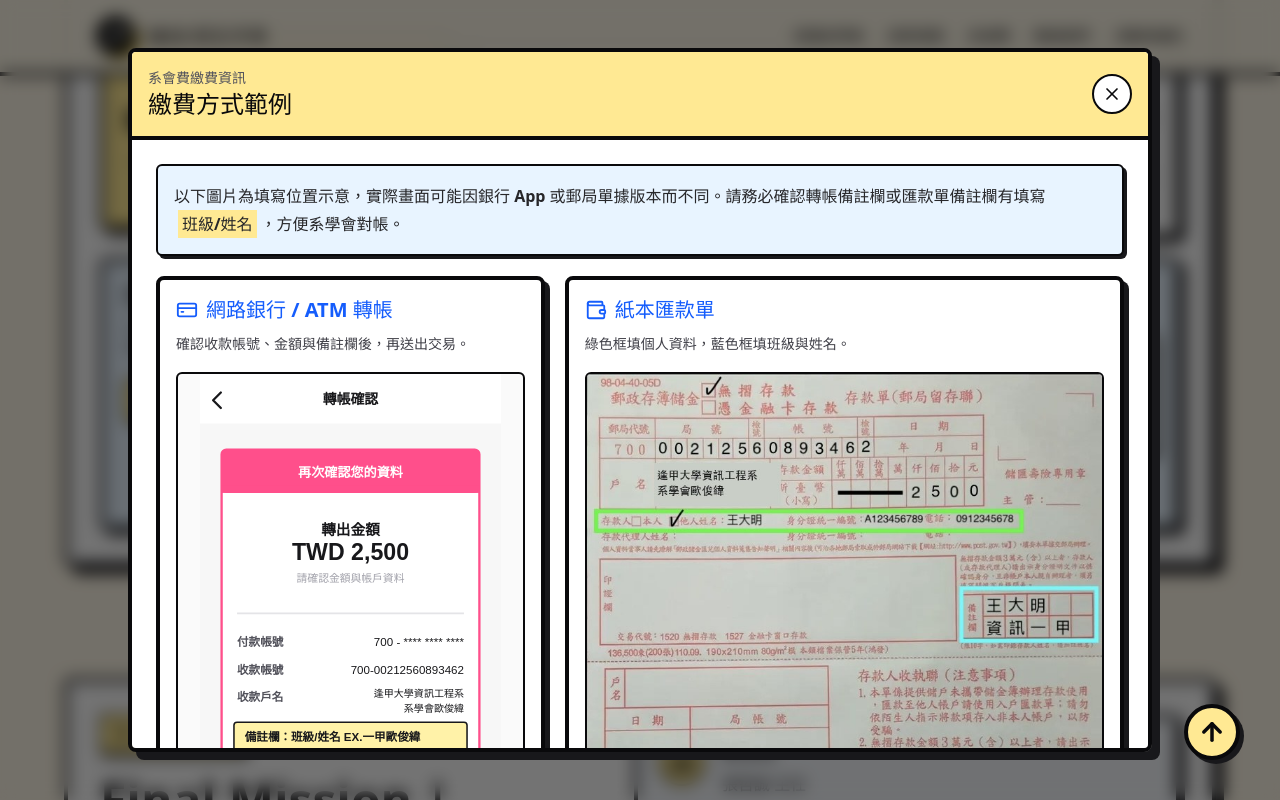
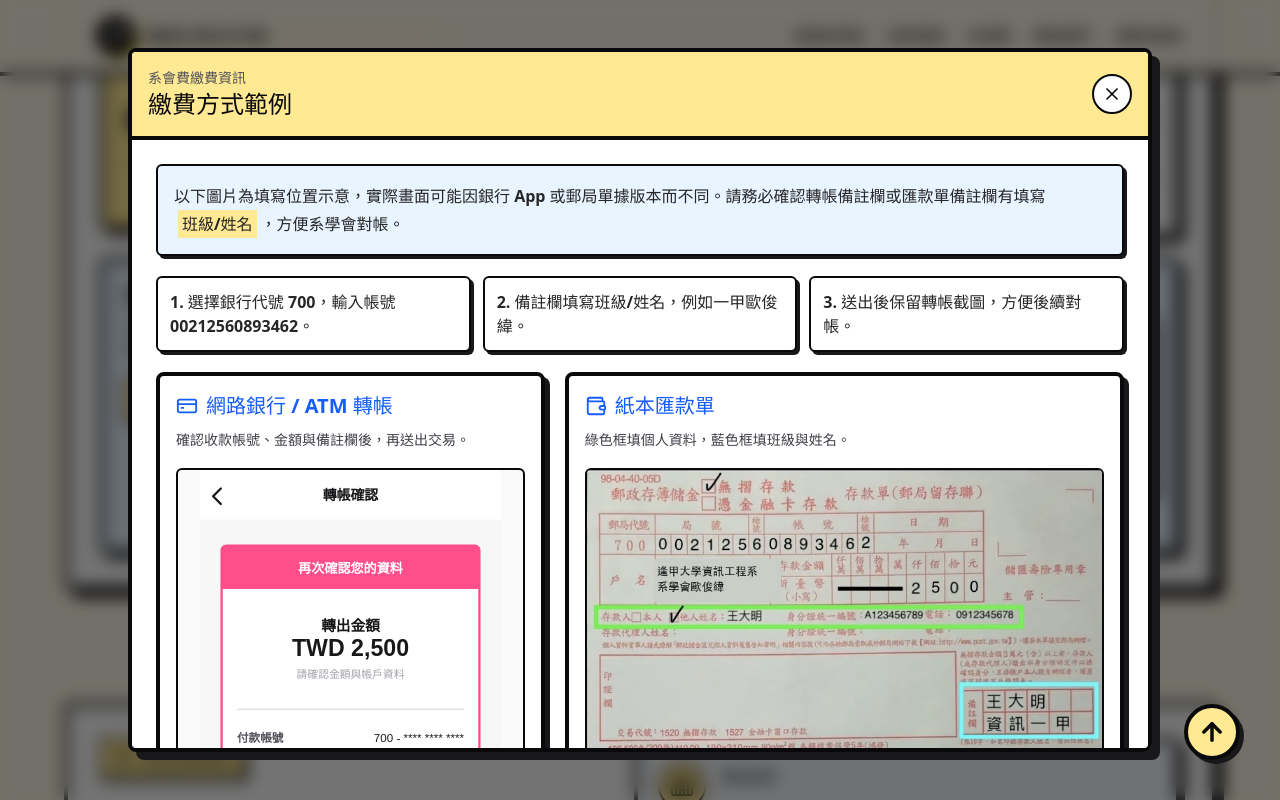
Before and after one commit to AllEnough/iecs_handbook, a React (Vite) app: page / in a window 1280 px wide. Both pictures are taken after a click on the button "查看繳費範例". Shown: the part 2436-3236 px from the top of the page. Built offline with nearby package versions, Linux system fonts and the light colour scheme.

Commit message:
feat: clarify payment instructions

```diff
--- a/src/components/FeeSection.jsx
+++ b/src/components/FeeSection.jsx
@@ -160,7 +160,7 @@ function FeeSection() {
                           <span className="inline-block bg-[#ffe993] px-1 font-bold">班級/姓名</span> EX.一甲歐俊緯
                         </span>
                       </li>
-                      <li>完成後記得保存轉帳紀錄以便對帳</li>
+                      <li>完成轉帳後請保留截圖，之後若系學會需要對帳可提供</li>
                     </ol>
                   </div>
                 </div>
@@ -179,6 +179,9 @@ function FeeSection() {
                     <p className="grid gap-1 sm:grid-cols-[auto_1fr]">
                       <strong className="whitespace-nowrap">帳號：</strong>
                       <span className="min-w-0 break-words">0021256 0893462</span>
+                    </p>
+                    <p className="rounded-sm bg-[#ffe993] px-2 py-1 text-xs font-black leading-5 text-zinc-800 md:text-sm">
+                      轉帳時銀行代號請選 700，帳號輸入 00212560893462。
                     </p>
                   </div>
                 </div>
@@ -235,6 +238,18 @@ function FeeSection() {
                 ，方便系學會對帳。
               </p>
 
+              <ol className="grid gap-3 text-sm font-black leading-6 text-zinc-800 md:grid-cols-3 md:text-base">
+                <li className="rounded-md border-2 border-zinc-950 bg-white p-3 shadow-[3px_3px_0_#18181b]">
+                  1. 選擇銀行代號 700，輸入帳號 00212560893462。
+                </li>
+                <li className="rounded-md border-2 border-zinc-950 bg-white p-3 shadow-[3px_3px_0_#18181b]">
+                  2. 備註欄填寫班級/姓名，例如一甲歐俊緯。
+                </li>
+                <li className="rounded-md border-2 border-zinc-950 bg-white p-3 shadow-[3px_3px_0_#18181b]">
+                  3. 送出後保留轉帳截圖，方便後續對帳。
+                </li>
+              </ol>
+
               <div className="grid gap-5 lg:grid-cols-[0.82fr_1.18fr]">
                 <article className="rounded-lg border-4 border-zinc-950 bg-white p-4 shadow-[5px_5px_0_#18181b]">
                   <h4 className="flex items-center gap-2 text-xl font-black text-blue-600">
```
